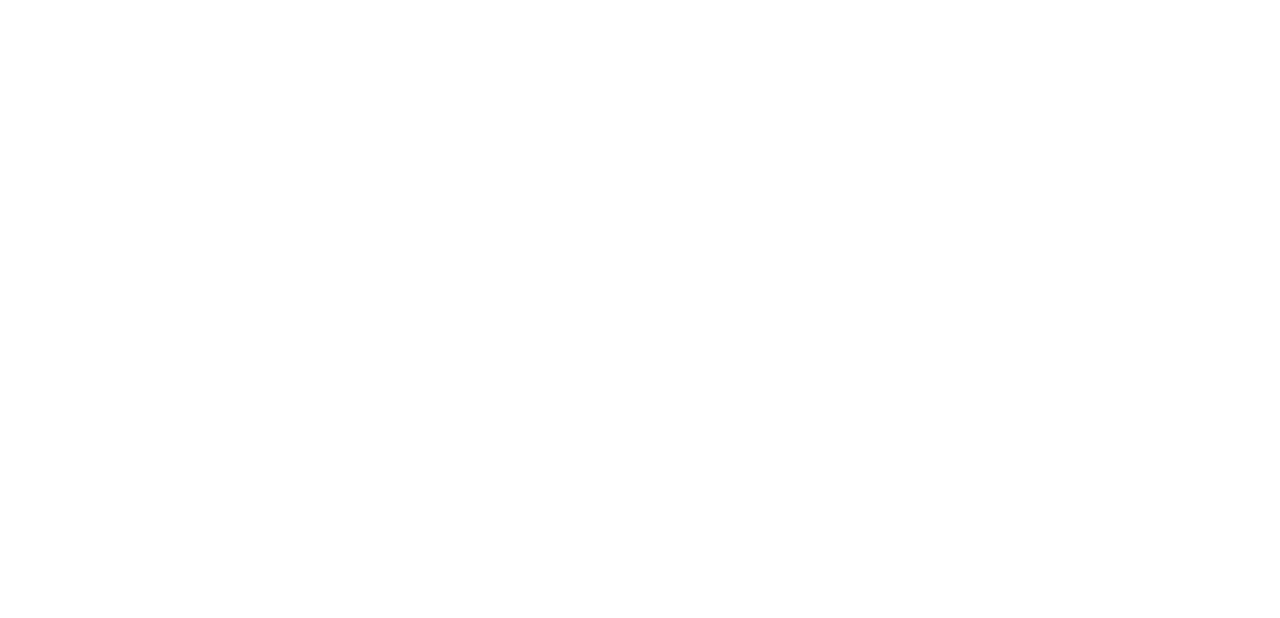
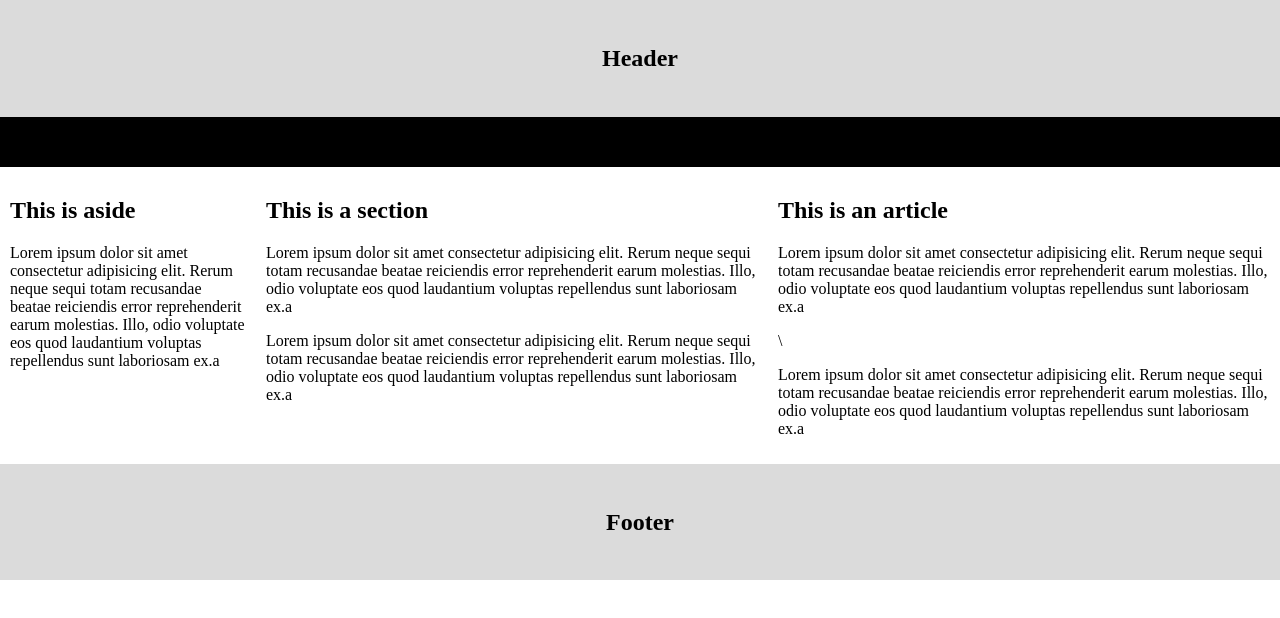
Before and after one commit to nhlanhlaMT/html-css-practice, a plain HTML site: page HTML-CSS-Practice/css-practice/css-website-layout/index.html in a window 1280 px wide. Drawn offline with Linux system fonts and the light colour scheme.

Commit message:
Learned new css lessons. Updated my code

```diff
--- a/HTML-CSS-Practice/css-practice/css-website-layout/index.html
+++ b/HTML-CSS-Practice/css-practice/css-website-layout/index.html
@@ -0,0 +1,63 @@
+<!DOCTYPE html>
+<html lang="en">
+<head>
+    <meta charset="UTF-8">
+    <meta name="viewport" content="width=device-width, initial-scale=1.0">
+    <title>CSS WebLayout</title>
+    <link rel="stylesheet" href="style.css">
+</head>
+
+<body>
+
+    <!-- semantic tags = Keep your content  organized
+                         Better SEO
+                         Assists screen readers and other tech for
+                         accessibilty
+
+        <header> = introductory content
+        <nav> = navigation bar, links
+        <main> = main content (section, aside, articles and div)
+        <section> = dependent content
+        <aside> = side content
+        <article> = independent content
+        <footer> = closing content-->
+
+    <header>
+        <h2>Header</h3>
+    </header>
+
+    <nav class="navbar">
+
+    </nav>
+
+    <main>
+        <aside>
+            <h2>This is aside</h2>
+          <p>Lorem ipsum dolor sit amet consectetur adipisicing elit. Rerum neque sequi totam recusandae beatae reiciendis error reprehenderit earum molestias. Illo, odio voluptate eos quod laudantium voluptas repellendus sunt laboriosam ex.a</p>
+        </aside>
+
+        <section>
+            <h2>This is a section</h2>
+            <p>Lorem ipsum dolor sit amet consectetur adipisicing elit. Rerum neque sequi totam recusandae beatae reiciendis error reprehenderit earum molestias. Illo, odio voluptate eos quod laudantium voluptas repellendus sunt laboriosam ex.a</p>
+            <p>Lorem ipsum dolor sit amet consectetur adipisicing elit. Rerum neque sequi totam recusandae beatae reiciendis error reprehenderit earum molestias. Illo, odio voluptate eos quod laudantium voluptas repellendus sunt laboriosam ex.a</p>
+
+        </section>
+
+        <article>
+            <h2>This is an article</h2>
+            <p>Lorem ipsum dolor sit amet consectetur adipisicing elit. Rerum neque sequi totam recusandae beatae reiciendis error reprehenderit earum molestias. Illo, odio voluptate eos quod laudantium voluptas repellendus sunt laboriosam ex.a</p>\
+            <p>Lorem ipsum dolor sit amet consectetur adipisicing elit. Rerum neque sequi totam recusandae beatae reiciendis error reprehenderit earum molestias. Illo, odio voluptate eos quod laudantium voluptas repellendus sunt laboriosam ex.a</p>
+
+        </article>
+
+    </main>
+
+    <footer>
+        <h2>Footer</h2>
+
+    </footer>
+
+
+</body>
+
+</html>
--- a/HTML-CSS-Practice/css-practice/css-website-layout/style.css
+++ b/HTML-CSS-Practice/css-practice/css-website-layout/style.css
@@ -0,0 +1,51 @@
+* {
+    box-sizing: border-box;
+}
+
+header {
+    background-color: hsl(0, 0%, 86%);
+    text-align: center;
+    padding: 25px;
+}
+
+body {
+    margin: 0;
+}
+
+.navbar {
+    background-color: #000;
+    height: 50px;
+}
+
+aside {
+    width: 20%;
+    float: left;
+    padding: 10px;
+}
+
+section {
+    width: 40%;
+    float: left;
+    padding: 10px;
+}
+
+article {
+    width: 40%;
+    float: left;
+    padding: 10px;
+}
+
+footer {
+    background-color: hsl(0, 0%, 86%);
+    text-align: center;
+    display: block;
+    clear: both;
+    padding: 25px;
+}
+
+@media screen and (max-width: 600px) {
+    aside, section, article {
+        width: 100%;
+
+    }
+}
```
Also changed, not shown: HTML-CSS-Practice/css-practice/css-navigation-bar/about.html (+1 -1 lines), HTML-CSS-Practice/css-practice/css-navigation-bar/contact.html (+2 -2 lines).
